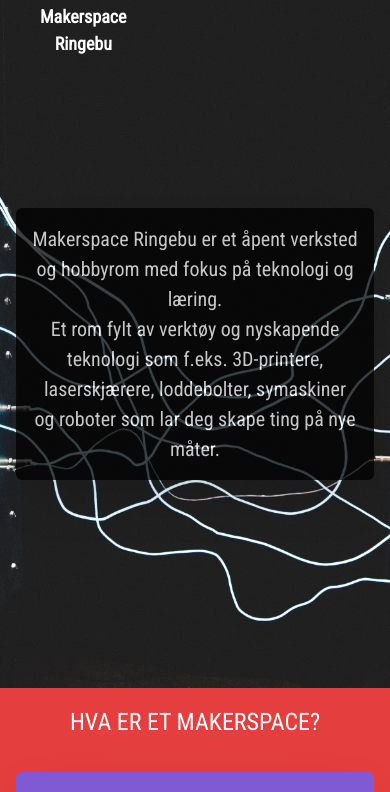
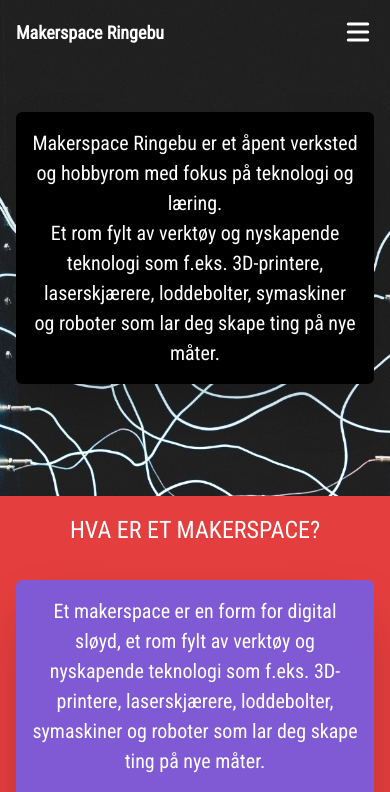
Before and after one commit to tiboine/makerspace, a Vue app: page / in a window 390 px wide. Shown: the top 792 px of the page. Built offline with nearby package versions, Linux system fonts and the light colour scheme.

Commit message:
mobile navbar

```diff
--- a/src/App.vue
+++ b/src/App.vue
@@ -39,7 +39,6 @@ body {
   display: flex;
   flex-direction: column;
   height: 100%;
-
   justify-content: space-between;
   font-family: "Roboto Condensed", sans-serif;
 }
@@ -50,12 +49,7 @@ body {
   grid-template-rows: 1fr 1fr 1fr;
   height: 100vh;
 }
-.content {
-  margin: 0 auto;
-  /* padding-top: 100px; */
-  /* margin-bottom: -100px; */
-  /* max-width: 1200px; */
-}
+
 .container {
   width: 100%;
 }
--- a/src/components/TheNavigation.vue
+++ b/src/components/TheNavigation.vue
@@ -1,31 +1,47 @@
 <template>
-  <nav class="flex fixed px-10 " id="nav">
+  <nav class="w-full flex fixed justify-between h-16 items-center px-4 lg:px-10 m-auto" id="nav">
     <router-link to="/" class="text-white">Makerspace Ringebu</router-link>
-    <ul class="flex ">
-      <li class=" px-6 ">
+    <ul
+      class="hidden lg:flex flex-col lg:flex-row bg-black lg:bg-transparent pb-4 pt-20 lg:pt-0 mt-40 lg:mt-0"
+      div
+      id="menu"
+    >
+      <li class="px-6">
         <router-link to="/" class="hover:text-gray-300">Hjem</router-link>
       </li>
-      <li class=" px-6">
+      <li class="px-6">
         <router-link to="/om" class="hover:text-gray-300">Om</router-link>
       </li>
-      <li class=" px-6">
-        <router-link to="/kontakt" class="hover:text-gray-300"
-          >Kontakt</router-link
-        >
+      <li class="px-6">
+        <router-link to="/kontakt" class="hover:text-gray-300">Kontakt</router-link>
       </li>
 
-      <li class=" px-6">
-        <router-link to="/kontakt" class="hover:text-gray-300"
-          >Kontakt</router-link
-        >
+      <li class="px-6">
+        <router-link to="/kontakt" class="hover:text-gray-300">Kontakt</router-link>
       </li>
 
-      <li class=" px-6">
-        <router-link to="/kontakt" class="hover:text-gray-300"
-          >mer-info-dot-com</router-link
-        >
+      <li class="px-6">
+        <router-link to="/kontakt" class="hover:text-gray-300">mer-info-dot-com</router-link>
       </li>
     </ul>
+
+    <div class="px-4 cursor-pointer fixed right-0 flex items-center" div id="hamburger">
+      <svg class="w-8 lg:hidden" id="hamburger-icon" fill="white" viewBox="0 0 20 20">
+        <path
+          fill-rule="evenodd"
+          d="M3 5a1 1 0 011-1h12a1 1 0 110 2H4a1 1 0 01-1-1zM3 10a1 1 0 011-1h12a1 1 0 110 2H4a1 1 0 01-1-1zM3 15a1 1 0 011-1h12a1 1 0 110 2H4a1 1 0 01-1-1z"
+          clip-rule="evenodd"
+        />
+      </svg>
+
+      <svg class="hidden w-8 lg:hidden" id="x-icon" fill="white" viewBox="0 0 20 20">
+        <path
+          fill-rule="evenodd"
+          d="M4.293 4.293a1 1 0 011.414 0L10 8.586l4.293-4.293a1 1 0 111.414 1.414L11.414 10l4.293 4.293a1 1 0 01-1.414 1.414L10 11.414l-4.293 4.293a1 1 0 01-1.414-1.414L8.586 10 4.293 5.707a1 1 0 010-1.414z"
+          clip-rule="evenodd"
+        />
+      </svg>
+    </div>
   </nav>
 </template>
 
@@ -35,24 +51,15 @@ a {
   font-size: 18px;
 }
 nav {
-  display: flex;
-  position: fixed;
-  align-items: center;
-  justify-content: space-between;
-  height: 60px;
-  width: 100%;
-
   transition: all 0.4s linear;
+  /* transform: translateX(-50%);
+  left: 50%; */
 }
 nav a {
   @apply text-white;
   font-weight: bold;
 }
-.nav-links {
-  display: flex;
-  padding: 20px;
-  margin: 0;
-}
+
 .nav-links a {
   color: white;
   text-decoration: none;
@@ -67,8 +74,4 @@ nav a {
   /* color: #42b983; */
   @apply text-red-500;
 }
-.nav-color {
-  background: black;
-  @apply shadow-2xl;
-}
 </style>
--- /dev/null
+++ b/src/components/test.html
@@ -0,0 +1,9 @@
+<!DOCTYPE html>
+<html lang="en">
+  <head>
+    <meta charset="UTF-8" />
+    <meta name="viewport" content="width=device-width, initial-scale=1.0" />
+    <title>Document</title>
+  </head>
+  <body></body>
+</html>
--- a/src/main.js
+++ b/src/main.js
@@ -16,13 +16,34 @@ new Vue({
 window.onscroll = function() {
   myFunction();
 };
+
+//var sticky = navbar.offsetTop;
+
 var navbar = document.getElementById("nav");
-var sticky = navbar.offsetTop;
 
 function myFunction() {
-  if (window.pageYOffset > sticky) {
-    navbar.classList.add("nav-color");
+  if (window.pageYOffset > 0) {
+    navbar.classList.add("bg-black");
   } else {
-    navbar.classList.remove("nav-color");
+    navbar.classList.remove("bg-black");
   }
 }
+
+/* mobile navbar */
+
+const hamburger = document.getElementById("hamburger");
+const hamburger_icon = document.getElementById("hamburger-icon");
+const x_icon = document.getElementById("x-icon");
+const menu = document.getElementById("menu");
+
+hamburger.addEventListener("click", () => {
+  menu.classList.toggle("hidden");
+  hamburger_icon.classList.toggle("hidden");
+  x_icon.classList.toggle("hidden");
+});
+
+menu.addEventListener("click", () => {
+  menu.classList.add("hidden");
+  x_icon.classList.toggle("hidden");
+  hamburger_icon.classList.toggle("hidden");
+});
--- a/src/views/Main.vue
+++ b/src/views/Main.vue
@@ -1,10 +1,12 @@
 <template>
   <div class="container-xl bg bg-fixed">
-    <div class="content p-4">
-      <div class="hidden md:block">
-        <p class="text-6xl py-16 text-orange-600">Velkommen til Makerspace Ringebu</p>
+    <div class="p-4">
+      <div class="md:block">
+        <p
+          class="hidden md:block text-6xl md:py-16 text-orange-600"
+        >Velkommen til Makerspace Ringebu</p>
       </div>
-      <div class="max-w-3xl my-48 box p-4 md:p-16 bg-black opacity-75 w-auto inline-block">
+      <div class="max-w-3xl my-24 md:my-48 box p-4 md:p-16 bg-black w-auto inline-block">
         <p>
           Makerspace Ringebu er et åpent verksted og hobbyrom med fokus på
           teknologi og læring.
--- a/src/views/Om.vue
+++ b/src/views/Om.vue
@@ -1,7 +1,7 @@
 <template>
   <div class="container-xl bg">
-    <div class="md:h-screen p-4 pt-16 md:grid grid-cols-4 grid-rows-3">
-      <div class="box p-4 md:p-16 my-8 bg-gray-800">
+    <div class="md:h-screen p-4 pt-16">
+      <div class="box p-4 md:p-16 my-8 bg-gray-800 max-w-5xl m-auto mt-64">
         <p>
           Makerspace Ringebu er et non-profit makerspace i landsbyen Ringebu.
           Våre brukere er både enkeltpersoner. Makerspace ble etablert i
--- a/tailwind.config.js
+++ b/tailwind.config.js
@@ -2,6 +2,9 @@ module.exports = {
   important: true,
   purge: ["./src/**/*.html", "./src/**/*.vue", "./src/**/*.jsx"],
   theme: {
+    container: {
+      center: true,
+    },
     backgroundPosition: {
       custom: "background-position: -200px -100px",
     },
```
